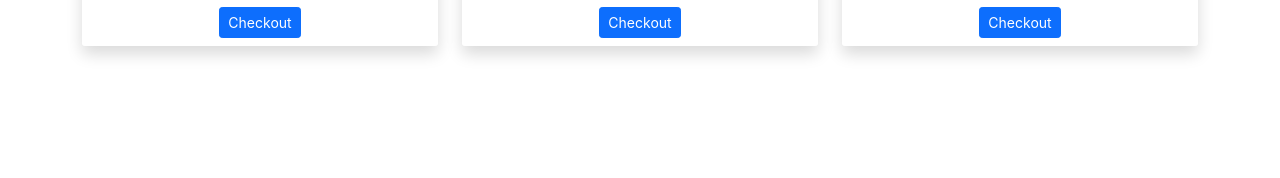
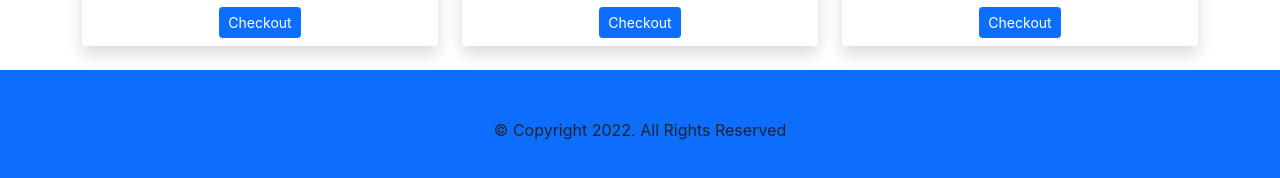
Before and after one commit to diptasahacse/independent-service-provider, a React (Create React App) app: page / in a window 1280 px wide. Shown: the part 1450-1628 px from the top of the page. Before the commit the page ends 1520 px from the top, so only its background shows below. Built offline with nearby package versions, Linux system fonts and the light colour scheme; no server answers; the HTML template or start-up script is replaced by a standard one.

Commit message:
design footer page

```diff
--- a/src/Pages/RequireAuth/RequireAuth.js
+++ b/src/Pages/RequireAuth/RequireAuth.js
@@ -7,7 +7,6 @@ import Loading from '../Shared/Loading/Loading';
 const RequireAuth = ({ children }) => {
     const [user, loading] = useAuthState(auth);
     let location = useLocation();
-    console.log(loading)
 
     if(loading){
         return <Loading></Loading>;
--- a/src/Pages/Shared/Footer/Footer.js
+++ b/src/Pages/Shared/Footer/Footer.js
@@ -1,10 +1,16 @@
 import React from 'react';
+import { Container } from 'react-bootstrap';
 
 const Footer = () => {
     return (
-        <div>
+        <footer className='py-5 bg-primary'>
+            <div className='text-center'>
+                <Container>
+                    <p className='m-0'>&copy; Copyright {new Date().getFullYear()}. All Rights Reserved</p>
+                </Container>
+            </div>
+        </footer>
 
-        </div>
     );
 };
 
--- a/src/Pages/Shared/Header/Header.js
+++ b/src/Pages/Shared/Header/Header.js
@@ -9,9 +9,6 @@ import Loading from '../Loading/Loading';
 
 const Header = () => {
     const [user, loading] = useAuthState(auth);
-    if(loading){
-        return <Loading></Loading>
-    }
     return (
         <Navbar bg="light" expand="lg">
             <Container>
```
